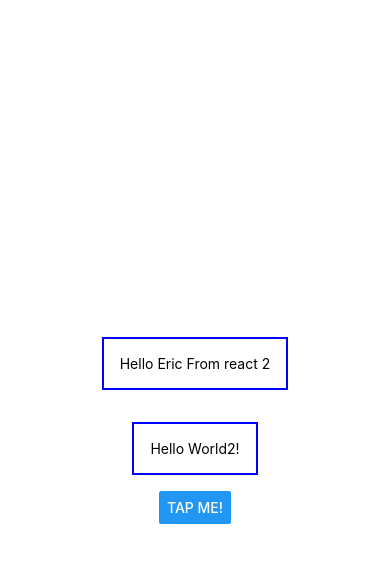
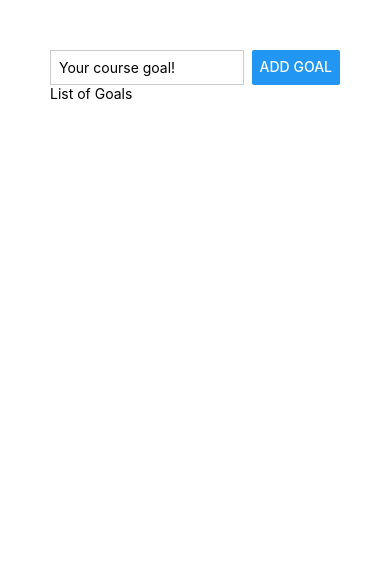
Before and after one commit to Generic35/ReactNativeGoalsApp, a React Native app: screen / in a window 390 px wide. Shown: the top 562 px of the page. Built offline with nearby package versions, Linux system fonts and the light colour scheme.

Commit message:
[feat] Add the abilty to see where the list, input and button with be located on the screen

```diff
--- a/App.js
+++ b/App.js
@@ -1,28 +1,34 @@
-import { Button, StyleSheet, Text, View } from 'react-native';
+import { Button, StyleSheet, TextInput, Text, View } from 'react-native';
 
 export default function App() {
   return (
-    <View style={styles.container}>
+    <View style={styles.appContainer}>
+      <View style={styles.inputContainer}>
+        <TextInput style={styles.textInput} placeholder='Your course goal!' />
+        <Button title='Add Goal' />
+      </View>
       <View>
-        <Text style={styles.dummyText}>Hello Eric From react 2</Text>
+        <Text>List of Goals</Text>
       </View>
-      <Text style={styles.dummyText}>Hello World2!</Text>
-      <Button title={'Tap me!'} />
     </View>
   );
 }
 
-const styles = StyleSheet.create({
-  container: {
-    flex: 1,
-    backgroundColor: '#fff',
-    alignItems: 'center',
-    justifyContent: 'center',
-  },
-  dummyText: {
-    margin: 16,
-    padding: 16,
-    borderWidth: 2,
-    borderColor: 'blue'
+const styles = StyleSheet.create(
+  {
+    appContainer: {
+      padding: 50,
+    },
+    inputContainer: {
+      flexDirection: 'row',
+      justifyContent: 'space-between'
+    },
+    textInput: {
+      borderWidth: 1,
+      borderColor: '#CCCCCC',
+      width: '80%',
+      marginRight: 8,
+      padding: 8,
+    }
   }
-});
+);
```
